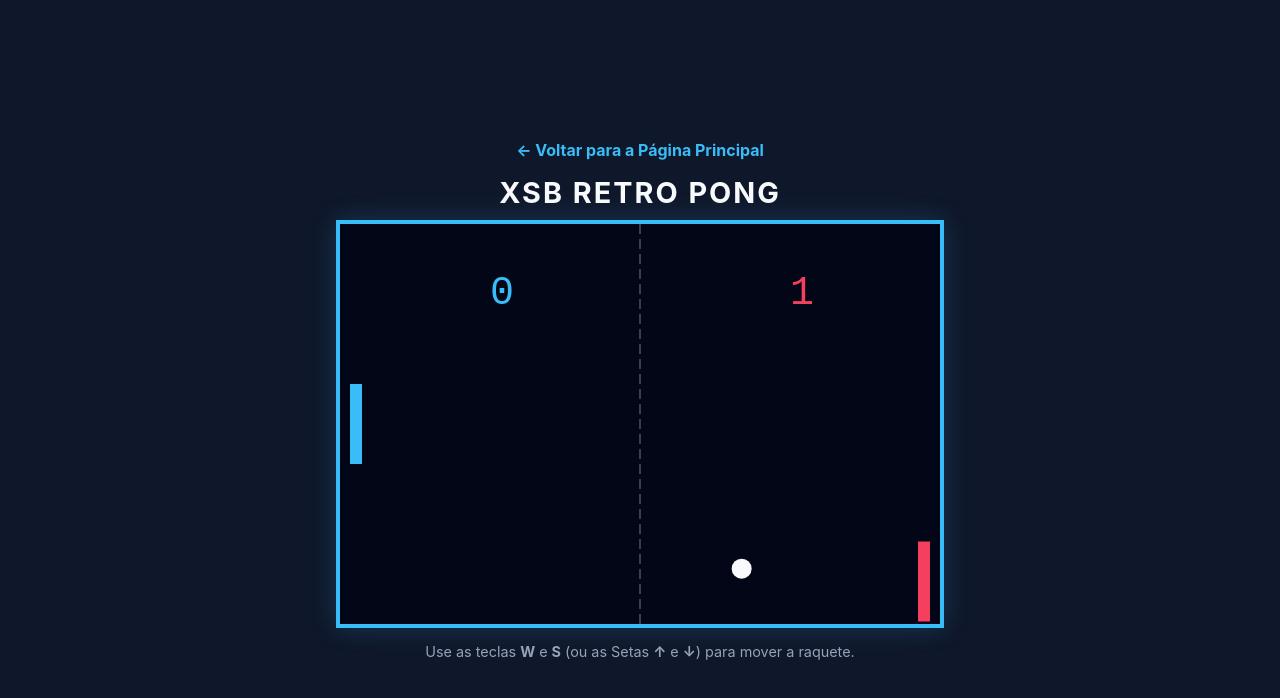
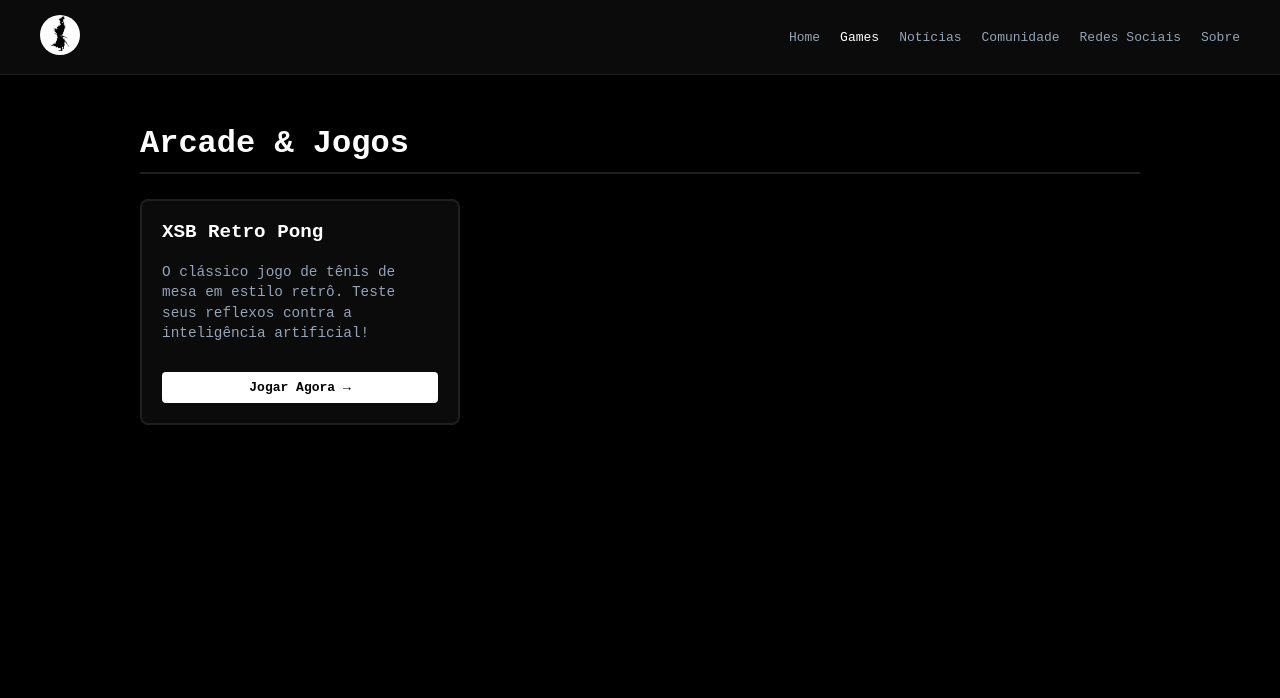
Before and after one commit to samuellimaalves/samuray-site, a plain HTML site: page games/index.html in a window 1280 px wide. Drawn offline with Linux system fonts and the light colour scheme; files that its build step writes are made by us from their sources.

Commit message:
Adicionando hub de games e o Retro Pong com padrão visual da home

```diff
--- a/games/index.html
+++ b/games/index.html
@@ -3,231 +3,133 @@
 <head>
     <meta charset="UTF-8">
     <meta name="viewport" content="width=device-width, initial-scale=1.0">
-    <title>XSB Games - Retro Pong</title>
-    <!-- Puxando o estilo global da raiz usando o ../ -->
-    <link rel="stylesheet" href="../css/style.css">
+    <title>Games - XSB GAMES</title>
     <style>
-        /* Estilos específicos para centralizar o arcade na tela */
+        /* Estilo idêntico ao da página inicial */
         body {
+            background-color: #000000;
+            color: #ffffff;
+            font-family: monospace;
+            margin: 0;
+            padding: 0;
+        }
+        header {
+            background-color: #0b0b0b;
+            border-bottom: 1px solid #1f1f1f;
+            padding: 15px 0;
+        }
+        .nav-container {
+            display: flex;
+            justify-content: space-between;
+            align-items: center;
+            max-width: 1200px;
+            margin: 0 auto;
+            padding: 0 20px;
+        }
+        .nav-links {
+            display: flex;
+            list-style: none;
+            gap: 20px;
+            margin: 0;
+            padding: 0;
+        }
+        .nav-links a {
+            color: #94a3b8;
+            text-decoration: none;
+            transition: color 0.2s;
+        }
+        .nav-links a:hover, .nav-links a.active {
+            color: #ffffff;
+        }
+        /* Conteúdo do Catálogo */
+        .container {
+            max-width: 1000px;
+            margin: 50px auto;
+            padding: 0 20px;
+        }
+        h1 {
+            font-size: 2rem;
+            margin-bottom: 25px;
+            color: #ffffff;
+            border-bottom: 2px solid #1f1f1f;
+            padding-bottom: 10px;
+        }
+        .game-grid {
+            display: grid;
+            grid-template-columns: repeat(auto-fill, minmax(280px, 1fr));
+            gap: 20px;
+        }
+        .game-card {
+            background: #0b0b0b;
+            border: 2px solid #1f1f1f;
+            border-radius: 8px;
+            padding: 20px;
+            text-decoration: none;
+            color: inherit;
+            transition: all 0.2s;
             display: flex;
             flex-direction: column;
-            align-items: center;
-            justify-content: center;
-            min-height: 100vh;
-            margin: 0;
-            background-color: #0f172a;
-            color: #f8fafc;
-            font-family: monospace;
+            justify-content: space-between;
         }
-        .voltar {
-            margin-bottom: 15px;
-            color: #38bdf8;
-            text-decoration: none;
-            font-weight: bold;
+        .game-card:hover {
+            border-color: #ffffff;
+            transform: translateY(-4px);
         }
-        .voltar:hover {
-            text-decoration: underline;
+        .game-card h3 {
+            margin-top: 0;
+            color: #ffffff;
+            font-size: 1.2rem;
         }
-        h1 {
-            margin-bottom: 10px;
-            font-size: 1.8rem;
-            letter-spacing: 2px;
-        }
-        canvas {
-            border: 4px solid #38bdf8;
-            background-color: #020617;
-            box-shadow: 0 0 25px rgba(56, 189, 248, 0.2);
-        }
-        .instrucoes {
-            margin-top: 15px;
+        .game-card p {
             color: #94a3b8;
             font-size: 0.9rem;
+            line-height: 1.4;
+        }
+        .btn-jogar {
+            display: inline-block;
+            margin-top: 15px;
+            background: #ffffff;
+            color: #000000;
+            padding: 8px 16px;
+            font-weight: bold;
+            border-radius: 4px;
+            text-align: center;
+        }
+        .btn-jogar:hover {
+            background: #cbd5e1;
         }
     </style>
 </head>
 <body>
 
-    <a class="voltar" href="../index.html">← Voltar para a Página Principal</a>
-    <h1>XSB RETRO PONG</h1>
+    <header>
+        <div class="nav-container">
+            <a href="../index.html">
+                <img src="../img/XSB.jpg" alt="Logo" style="height: 40px; border-radius: 50%;">
+            </a>
+            <ul class="nav-links">
+                <li><a href="../index.html">Home</a></li>
+                <li><a href="index.html" class="active">Games</a></li>
+                <li><a href="../noticias/">Notícias</a></li>
+                <li><a href="../index.html#comunidade">Comunidade</a></li>
+                <li><a href="../index.html#redes">Redes Sociais</a></li>
+                <li><a href="../index.html#sobre">Sobre</a></li>
+            </ul>
+        </div>
+    </header>
 
-    <!-- Tela onde o jogo vai rodar -->
-    <canvas id="pongCanvas" width="600" height="400"></canvas>
-
-    <div class="instrucoes">
-        Use as teclas <b>W</b> e <b>S</b> (ou as Setas <b>↑</b> e <b>↓</b>) para mover a raquete.
+    <div class="container">
+        <h1>Arcade & Jogos</h1>
+        <div class="game-grid">
+            <a href="pong.html" class="game-card">
+                <div>
+                    <h3>XSB Retro Pong</h3>
+                    <p>O clássico jogo de tênis de mesa em estilo retrô. Teste seus reflexos contra a inteligência artificial!</p>
+                </div>
+                <span class="btn-jogar">Jogar Agora →</span>
+            </a>
+        </div>
     </div>
 
-    <script>
-        const canvas = document.getElementById("pongCanvas");
-        const ctx = canvas.getContext("2d");
-
-        // Objeto Bola
-        let ball = {
-            x: canvas.width / 2,
-            y: canvas.height / 2,
-            radius: 10,
-            speed: 5,
-            velocityX: 5,
-            velocityY: 5
-        };
-
-        // Raquete do Jogador (Esquerda)
-        let player = {
-            x: 10,
-            y: canvas.height / 2 - 40,
-            width: 12,
-            height: 80,
-            score: 0,
-            color: "#38bdf8"
-        };
-
-        // Raquete do Oponente / IA (Direita)
-        let ai = {
-            x: canvas.width - 22,
-            y: canvas.height / 2 - 40,
-            width: 12,
-            height: 80,
-            score: 0,
-            color: "#f43f5e"
-        };
-
-        // Capturar comandos do teclado
-        let keys = {};
-        window.addEventListener("keydown", (e) => keys[e.key] = true);
-        window.addEventListener("keyup", (e) => keys[e.key] = false);
-
-        function movePlayer() {
-            if ((keys["ArrowUp"] || keys["w"] || keys["W"]) && player.y > 0) {
-                player.y -= 7;
-            }
-            if ((keys["ArrowDown"] || keys["s"] || keys["S"]) && player.y < canvas.height - player.height) {
-                player.y += 7;
-            }
-        }
-
-        function moveAI() {
-            // IA simples seguindo a posição da bola com velocidade limitada
-            let aiCenter = ai.y + ai.height / 2;
-            if (aiCenter < ball.y - 35) {
-                ai.y += 4.5;
-            } else if (aiCenter > ball.y + 35) {
-                ai.y -= 4.5;
-            }
-            // Manter a IA dentro da tela
-            if (ai.y < 0) ai.y = 0;
-            if (ai.y > canvas.height - ai.height) ai.y = canvas.height - ai.height;
-        }
-
-        function collision(b, p) {
-            let bTop = b.y - b.radius;
-            let bBottom = b.y + b.radius;
-            let bLeft = b.x - b.radius;
-            let bRight = b.x + b.radius;
-
-            let pTop = p.y;
-            let pBottom = p.y + p.height;
-            let pLeft = p.x;
-            let pRight = p.x + p.width;
-
-            return bRight > pLeft && bBottom > pTop && bLeft < pRight && bTop < pBottom;
-        }
-
-        function resetBall() {
-            ball.x = canvas.width / 2;
-            ball.y = canvas.height / 2;
-            ball.velocityX = -ball.velocityX;
-            ball.speed = 5;
-        }
-
-        function update() {
-            movePlayer();
-            moveAI();
-
-            // Movimentação da bola
-            ball.x += ball.velocityX;
-            ball.y += ball.velocityY;
-
-            // Rebater nas paredes superior e inferior
-            if (ball.y - ball.radius < 0 || ball.y + ball.radius > canvas.height) {
-                ball.velocityY = -ball.velocityY;
-            }
-
-            // Verificar colisão com as raquetes
-            let activePaddle = (ball.x < canvas.width / 2) ? player : ai;
-
-            if (collision(ball, activePaddle)) {
-                // Calcular ângulo de rebatida baseado em onde a bola bateu na raquete
-                let collidePoint = ball.y - (activePaddle.y + activePaddle.height / 2);
-                collidePoint = collidePoint / (activePaddle.height / 2);
-
-                let angleRad = (Math.PI / 4) * collidePoint;
-                let direction = (ball.x < canvas.width / 2) ? 1 : -1;
-
-                ball.velocityX = direction * ball.speed * Math.cos(angleRad);
-                ball.velocityY = ball.speed * Math.sin(angleRad);
-
-                // Aumentar levemente a velocidade a cada toque
-                ball.speed += 0.3;
-            }
-
-            // Sistema de Pontuação
-            if (ball.x - ball.radius < 0) {
-                ai.score++;
-                resetBall();
-            } else if (ball.x + ball.radius > canvas.width) {
-                player.score++;
-                resetBall();
-            }
-        }
-
-        // Funções de desenho no Canvas
-        function drawRect(x, y, w, h, color) {
-            ctx.fillStyle = color;
-            ctx.fillRect(x, y, w, h);
-        }
-
-        function drawCircle(x, y, r, color) {
-            ctx.fillStyle = color;
-            ctx.beginPath();
-            ctx.arc(x, y, r, 0, Math.PI * 2, false);
-            ctx.closePath();
-            ctx.fill();
-        }
-
-        function drawText(text, x, y, color) {
-            ctx.fillStyle = color;
-            ctx.font = "40px monospace";
-            ctx.fillText(text, x, y);
-        }
-
-        function drawNet() {
-            for (let i = 0; i <= canvas.height; i += 15) {
-                drawRect(canvas.width / 2 - 1, i, 2, 10, "#334155");
-            }
-        }
-
-        function render() {
-            // Limpar fundo do canvas
-            drawRect(0, 0, canvas.width, canvas.height, "#020617");
-
-            // Desenhar elementos
-            drawNet();
-            drawText(player.score, canvas.width / 4, canvas.height / 5, "#38bdf8");
-            drawText(ai.score, 3 * canvas.width / 4, canvas.height / 5, "#f43f5e");
-
-            drawRect(player.x, player.y, player.width, player.height, player.color);
-            drawRect(ai.x, ai.y, ai.width, ai.height, ai.color);
-            drawCircle(ball.x, ball.y, ball.radius, "#f8fafc");
-        }
-
-        function gameLoop() {
-            update();
-            render();
-        }
-
-        // Rodar o loop do jogo a 60 FPS
-        const FPS = 60;
-        setInterval(gameLoop, 1000 / FPS);
-    </script>
 </body>
 </html>
```
Also changed, not shown: games/pong.html (added, +283 -0 lines), 1 other file.
